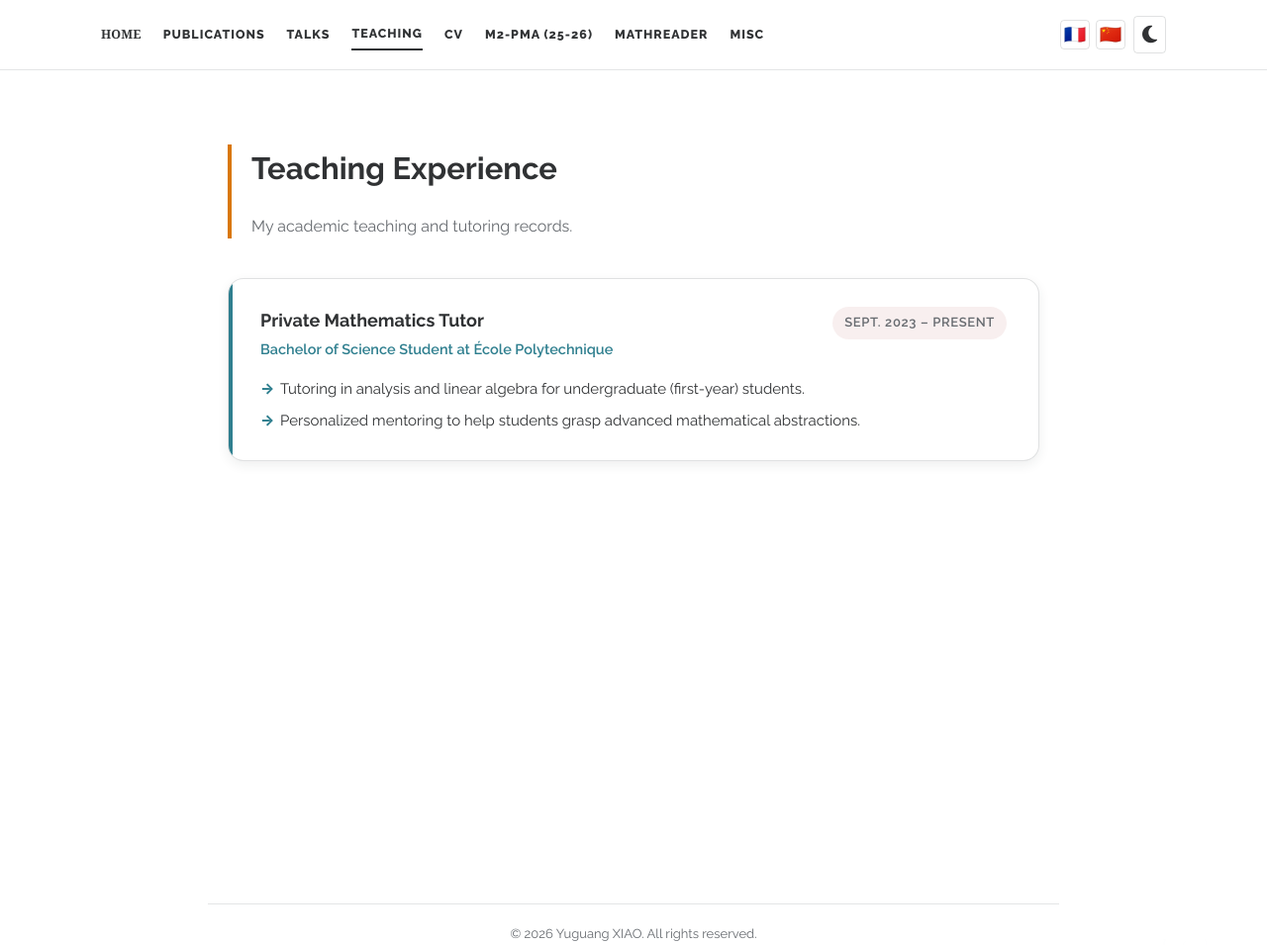
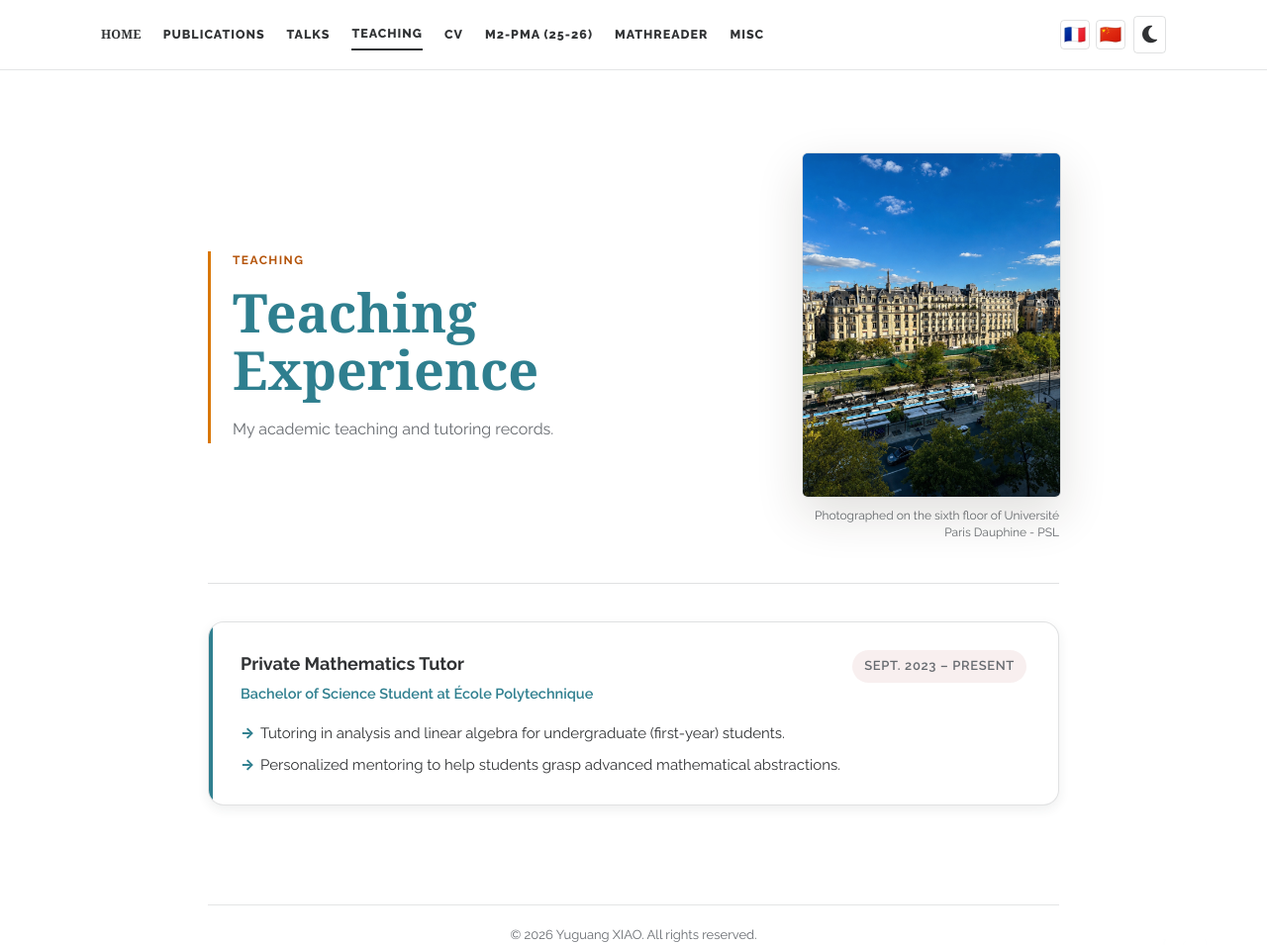
Before and after one commit to Lucien-XIAO/Lucien-XIAO.github.io, a Jekyll site: the page built from teaching/index.html, in a window 1280 px wide and 955 px high. Shown: the whole window at 99% size. Built offline with Jekyll 4.4.1, drawn with Linux system fonts in a browser that asks for light colours; nearby versions of some CDN libraries; a style sheet for code colours, icons or effects is not loaded.

Commit message:
Add Dauphine view to teaching page

```diff
--- a/_includes/head.html
+++ b/_includes/head.html
@@ -16,8 +16,8 @@
 <link rel="stylesheet" href="/assets/css/font_sans_serif.css">
 <link rel="stylesheet" href="/assets/css/style-no-dark-mode_old.css">
 <link rel="stylesheet" href="/assets/css/publications-no-dark-mode_old.css">
-<link rel="stylesheet" href="/assets/css/theme-claude.css?v=16">
-<script src="/assets/js/site-i18n.js?v=17" defer></script>
+<link rel="stylesheet" href="/assets/css/theme-claude.css?v=17">
+<script src="/assets/js/site-i18n.js?v=18" defer></script>
 <script>
   (function() {
     var theme = localStorage.getItem('theme');
--- a/assets/css/theme-claude.css
+++ b/assets/css/theme-claude.css
@@ -3340,27 +3340,109 @@ body.theme-claude .cv-section-title {
   padding-bottom: 12px;
 }
 
+/* --- Teaching page photo header --- */
+body.theme-claude .teaching-page {
+  margin: 34px auto 40px;
+  max-width: 900px;
+}
+
+body.theme-claude .teaching-hero {
+  align-items: center;
+  border-bottom: 1px solid var(--claude-border);
+  display: grid;
+  gap: 38px;
+  grid-template-columns: minmax(0, 1fr) minmax(220px, 260px);
+  margin-bottom: 38px;
+  padding: 14px 0 42px;
+}
+
+body.theme-claude .teaching-hero-copy {
+  border-left: 3px solid #d97706;
+  padding-left: 22px;
+}
+
+body.theme-claude .teaching-kicker {
+  color: #b45309;
+  font-size: 12px;
+  font-weight: 700;
+  letter-spacing: 0.12em;
+  margin: 0 0 14px;
+  text-transform: uppercase;
+}
+
+body.theme-claude .teaching-hero h1 {
+  color: var(--claude-primary);
+  font-family: "Noto Serif SC", "Georgia", serif;
+  font-size: clamp(38px, 5vw, 54px);
+  font-weight: 700;
+  line-height: 1.07;
+  margin: 0 0 18px;
+}
+
+body.theme-claude .teaching-lede {
+  color: var(--claude-secondary);
+  font-size: 16px;
+  line-height: 1.7;
+  margin: 0;
+  max-width: 540px;
+}
+
+body.theme-claude .teaching-hero-photo {
+  justify-self: end;
+  margin: 0;
+  max-width: 260px;
+  width: 100%;
+}
+
+body.theme-claude .teaching-hero-photo img {
+  aspect-ratio: 3 / 4;
+  border: 1px solid var(--claude-border);
+  border-radius: 6px;
+  box-shadow: 0 18px 48px rgba(45, 32, 24, 0.14);
+  display: block;
+  filter: saturate(0.94) contrast(0.99) brightness(0.98);
+  object-fit: cover;
+  object-position: center 55%;
+  width: 100%;
+}
+
+body.theme-claude .teaching-hero-photo figcaption {
+  color: var(--claude-secondary);
+  font-size: 12px;
+  line-height: 1.45;
+  margin-top: 10px;
+  text-align: right;
+}
+
 @media (max-width: 720px) {
   body.theme-claude .cv-page {
     margin-top: 18px;
   }
 
-  body.theme-claude .cv-hero {
+  body.theme-claude .teaching-page {
+    margin-top: 18px;
+  }
+
+  body.theme-claude .cv-hero,
+  body.theme-claude .teaching-hero {
     gap: 28px;
     grid-template-columns: 1fr;
     padding-bottom: 34px;
   }
 
-  body.theme-claude .cv-hero-copy {
+  body.theme-claude .cv-hero-copy,
+  body.theme-claude .teaching-hero-copy {
     padding-left: 18px;
   }
 
-  body.theme-claude .cv-hero-photo {
+  body.theme-claude .cv-hero-photo,
+  body.theme-claude .teaching-hero-photo {
     justify-self: start;
     max-width: 260px;
   }
 
-  body.theme-claude .cv-hero-photo figcaption {
+  body.theme-claude .cv-hero-photo figcaption,
+  body.theme-claude .teaching-hero-photo figcaption {
     text-align: left;
   }
 
@@ -3374,11 +3456,13 @@ body.theme-claude .cv-section-title {
 }
 
 @media (max-width: 420px) {
-  body.theme-claude .cv-hero h1 {
+  body.theme-claude .cv-hero h1,
+  body.theme-claude .teaching-hero h1 {
     font-size: 34px;
   }
 
-  body.theme-claude .cv-hero-photo {
+  body.theme-claude .cv-hero-photo,
+  body.theme-claude .teaching-hero-photo {
     max-width: 220px;
   }
 }
--- a/assets/js/site-i18n.js
+++ b/assets/js/site-i18n.js
@@ -435,6 +435,11 @@
       en: "My academic teaching and tutoring records.",
       fr: "Mes expériences d'enseignement et de tutorat.",
       zh: "我的教学与辅导经历。",
+    },
+    "Photographed on the sixth floor of Université Paris Dauphine - PSL": {
+      en: "Photographed on the sixth floor of Université Paris Dauphine - PSL",
+      fr: "Photographié au sixième étage de l'Université Paris Dauphine - PSL",
+      zh: "拍摄于Université Paris Dauphine - PSL 六楼",
     },
     "Private Mathematics Tutor": {
       en: "Private Mathematics Tutor",
--- a/teaching/index.html
+++ b/teaching/index.html
@@ -5,11 +5,18 @@ layout: page
 author_profile: true
 ---
 
-<div style="max-width: 900px; margin: 40px auto; padding: 0 20px;">
-  <div class="pma-hero" style="border-left: 4px solid #d97706; padding-left: 20px; margin-bottom: 40px;">
-    <h1>Teaching Experience</h1>
-    <p style="color: var(--claude-secondary); font-size: 16px;">My academic teaching and tutoring records.</p>
-  </div>
+<div class="teaching-page">
+  <section class="teaching-hero">
+    <div class="teaching-hero-copy">
+      <p class="teaching-kicker">Teaching</p>
+      <h1>Teaching Experience</h1>
+      <p class="teaching-lede">My academic teaching and tutoring records.</p>
+    </div>
+    <figure class="teaching-hero-photo">
+      <img src="{{ site.baseurl }}/assets/img/teaching-dauphine-view.jpg?v=1" alt="Paris view from Université Paris Dauphine - PSL sixth floor" decoding="async" />
+      <figcaption>Photographed on the sixth floor of Université Paris Dauphine - PSL</figcaption>
+    </figure>
+  </section>
 
   <div class="experience-container">
     <!-- Exp Card 1 -->
```
Also changed, not shown: assets/img/teaching-dauphine-view.jpg (added).
